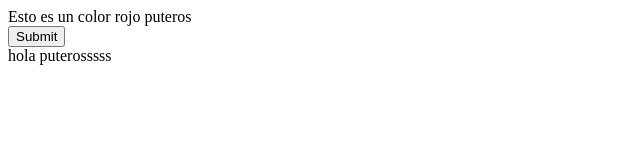
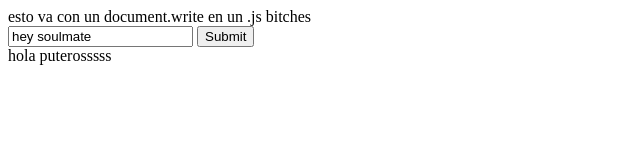
Before and after one commit to JaloDO/DWEC, a plain HTML site: page proyecto1/Ejercicio0.html in a window 1280 px wide. Shown: the whole page, without its empty margins (0-640 px from the left). Drawn offline with Linux system fonts and the light colour scheme.

Commit message:
changes 0,2,2

```diff
--- a/proyecto1/Ejercicio0.html
+++ b/proyecto1/Ejercicio0.html
@@ -14,7 +14,8 @@
 	<body>
 		<div>
 			<form name="formulario" method="post" action="http://www.google.es">
-  				<input type="button"  value="Submit" class="btn btn-dark" onclick="document.write('este es el nuevo hola baby')" />
+				<input type="text" id="cajaTexto" value="hey soulmate" />
+  				<input type="button"  value="Submit" class="btn btn-dark" onclick="alert(document.getElementById('cajaTexto').value)"/>
 
 			</form>
 		</div>
--- a/proyecto1/codigo.js
+++ b/proyecto1/codigo.js
@@ -1,2 +1,2 @@
 alert("hola mundo perraass")
-document.write("<label background-color='red'> Esto es un color rojo puteros </label>")
+document.write("<label background-color='red'> esto va con un document.write en un .js bitches</label>")
```
